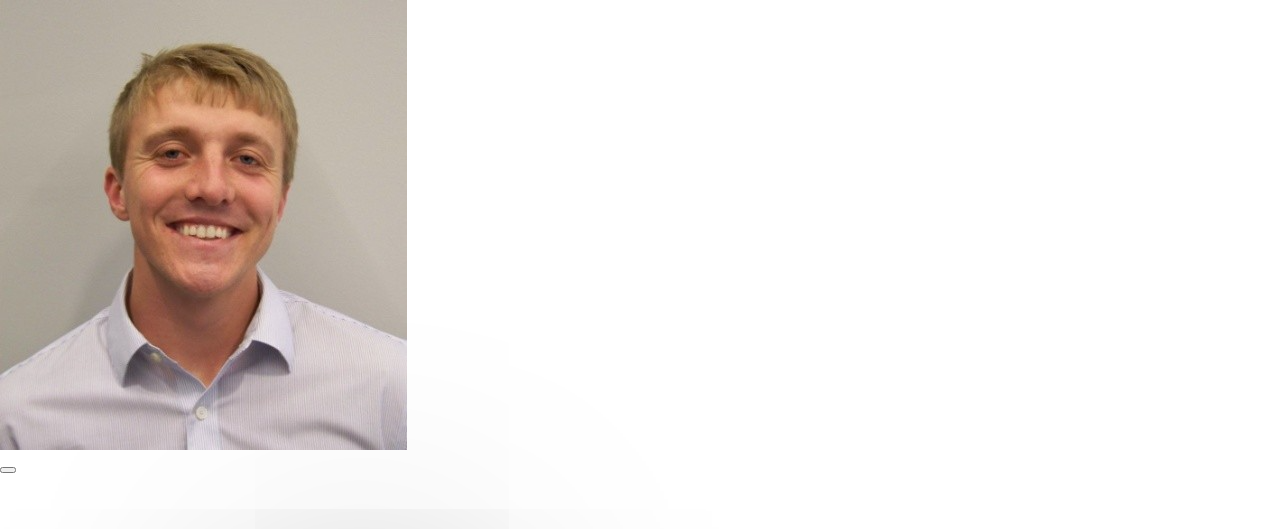
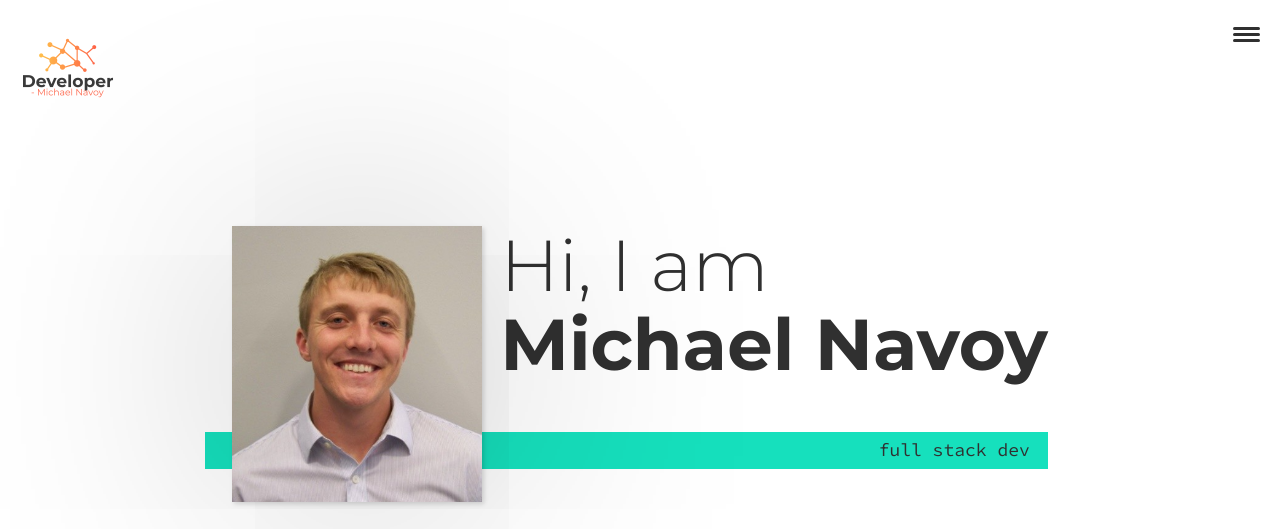
Before and after one commit to mnavoy4/Michael-Navoy-Portfolio-Site, a React (Create React App) app: page / in a window 1280 px wide. Shown: the top 529 px of the page. Built offline with nearby package versions, Linux system fonts and the light colour scheme.

Commit message:
nav opening on click

```diff
--- a/src/App.css
+++ b/src/App.css
@@ -126,9 +126,102 @@ h3 {
 
 /* Header */
 
-nav {
-  display: none;
+header {
+  display: flex;
+  justify-content: space-between;
+  padding: 1em;
 }
+
+.nav {
+  position: fixed;
+  background-color: var(--clr-dark);
+  color: var(--clr-light);
+  top: 0;
+  bottom: 0;
+  right: 0;
+  left: 0;
+  z-index: 100;
+
+  transform: translateX(100%);
+  transition: transform 250ms cubic-bezier(.5, 0, .5, 1);
+}
+
+.nav-list {
+  list-style: none;
+  display: flex;
+  height: 100%;
+  flex-direction: column;
+  justify-content: space-evenly;
+  align-items: center;
+  margin: 0;
+  padding: 0;
+}
+
+.nav-link {
+  color: inherit;
+  font-weight: var(--fw-bold);
+  font-size: var(--fs-h3);
+  text-decoration: none;
+}
+
+.nav-link:hover {
+  color: var(--clr-accent);
+}
+
+.logo {
+  max-width: 100px;
+}
+
+.nav-toggle {
+  padding: .5em;
+  background: transparent;
+  border: 0;
+  cursor: pointer;
+  position: absolute;
+  right: 1em;
+  top: 2em;
+  z-index: 1000;
+}
+
+.nav-open {
+  position: fixed;
+  background-color: var(--clr-dark);
+  color: var(--clr-light);
+  top: 0;
+  bottom: 0;
+  right: 0;
+  left: 0;
+  z-index: 100;
+
+  transform: translateX(0%);
+  transition: transform 250ms cubic-bezier(.5, 0, .5, 1);
+}
+
+.hamburger {
+  display: block;
+  position: relative;
+}
+
+.hamburger,
+.hamburger::before,
+.hamburger::after {
+  background: var(--clr-dark);
+  width: 2em;
+  height: 3px;
+  border-radius: 1em;
+  transition: transform 250ms ease-in-out;
+}
+.hamburger::before,
+.hamburger::after {
+  content: '';
+  position: absolute;
+  left: 0;
+  right: 0;
+}
+
+.hamburger::before { top: 6px; }
+
+.hamburger::after { bottom: 6px; }
 
 /* Intro Section */
 .intro {
--- a/src/App.js
+++ b/src/App.js
@@ -1,23 +1,44 @@
-import React from 'react';
+import React, { useState } from 'react';
 import './App.css';
 import { BrowserRouter, Route, Link } from 'react-router-dom';
 import IntroductionContainer from './Containers/IntroductionContainer';
 import AboutMe from './Components/AboutMe';
 import MyWork from './Components/MyWork';
 import Footer from './Components/Footer';
-// import './App.css';
 
-function App() {
-  return (
+function App(){
+
+  const [navOpen, setNavOpen] = useState(false);
+
+  return(
     <BrowserRouter>
       <div className="App">
         <header>
           <div className='logo'>
-            <img src={require('./assets/images/headshot.png')} alt=''/>
+            <img src={require('./assets/images/logo.png')} alt=''/>
           </div>
-          <button className='nav-toggle' aria-label='toggle navigation'>
+          <button onClick={() => setNavOpen(!navOpen)} className='nav-toggle'>
             <span className='hamburger'></span>
           </button>
+          {
+            navOpen ?
+              <nav className='nav-open nav'>
+                <ul className='nav-list'>
+                  <li className='nav-item'>
+                    <Link to='/' className='nav-link'>Home</Link>
+                  </li>
+                  <li className='nav-item'>
+                    <Link to='/about' className='nav-link'>About Me</Link>
+                  </li>
+                  <li className='nav-item'>
+                    <Link to='/services' className='nav-link'>My Services</Link>
+                  </li>
+                  <li className='nav-item'>
+                    <Link to='/work' className='nav-link'>My Work</Link>
+                  </li>
+                </ul>
+              </nav>
+            :
               <nav className='nav'>
                 <ul className='nav-list'>
                   <li className='nav-item'>
@@ -34,6 +55,7 @@ function App() {
                   </li>
                 </ul>
               </nav>
+          }
         </header>
         <main className='main'>
           <div className='content'>
@@ -45,7 +67,7 @@ function App() {
         </main>
       </div>
     </BrowserRouter>
-  );
+  )
 }
 
 export default App;
```
Also changed, not shown: src/assets/images/logo.png (added). Lines whose indentation alone changed are shown as unchanged.
